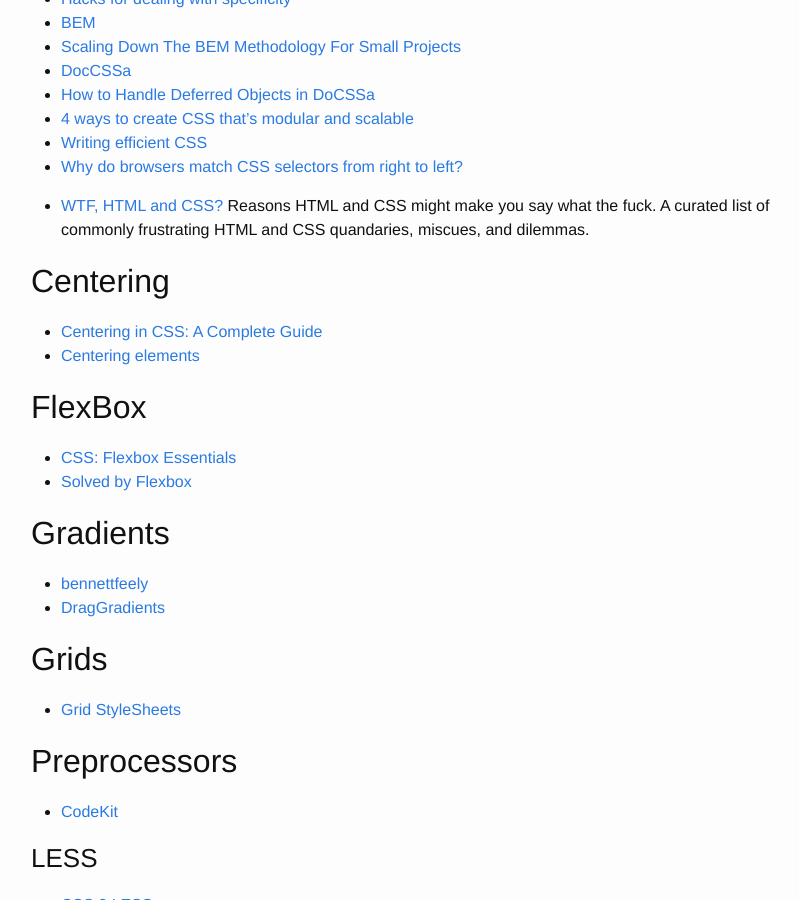
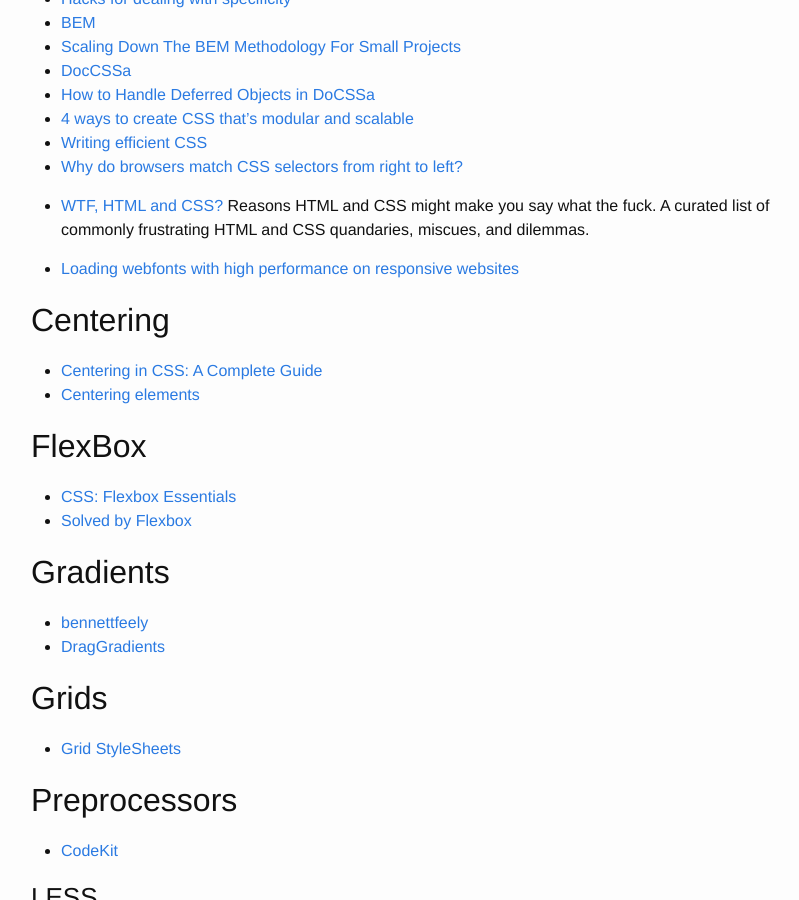
Before and after one commit to brownerd/brownerd.github.io, a Jekyll site: the page built from _posts/2014-10-06-reading-list-2014.md, in a window 1280 px wide and 900 px high, scrolled down 1634 px. Shown: the whole window, without its empty margins (239-1038 px from the left). Built offline with Jekyll 4.4.1, drawn with Linux system fonts in a browser that asks for light colours; emoji names are drawn with the system emoji font.

Commit message:
best web font performance

```diff
--- a/_posts/2014-10-06-reading-list-2014.md
+++ b/_posts/2014-10-06-reading-list-2014.md
@@ -80,6 +80,9 @@ title: Reading List 2014
 - [WTF, HTML and CSS?](http://wtfhtmlcss.com/)
  Reasons HTML and CSS might make you say what the fuck. A curated list of commonly frustrating HTML and CSS quandaries, miscues, and dilemmas.
 
+- [Loading webfonts with high performance on responsive websites](http://bdadam.com/blog/loading-webfonts-with-high-performance.html)
+
+
 
 
 ## Centering
@@ -145,6 +148,7 @@ title: Reading List 2014
 - [Choosing great variable names](http://thesassway.com/beginner/variable-naming)
 
 - [SCSS @extends Across Media Queries](http://codepen.io/jakob-e/pen/jKyuq)
+
 
 
 #### Color
```
